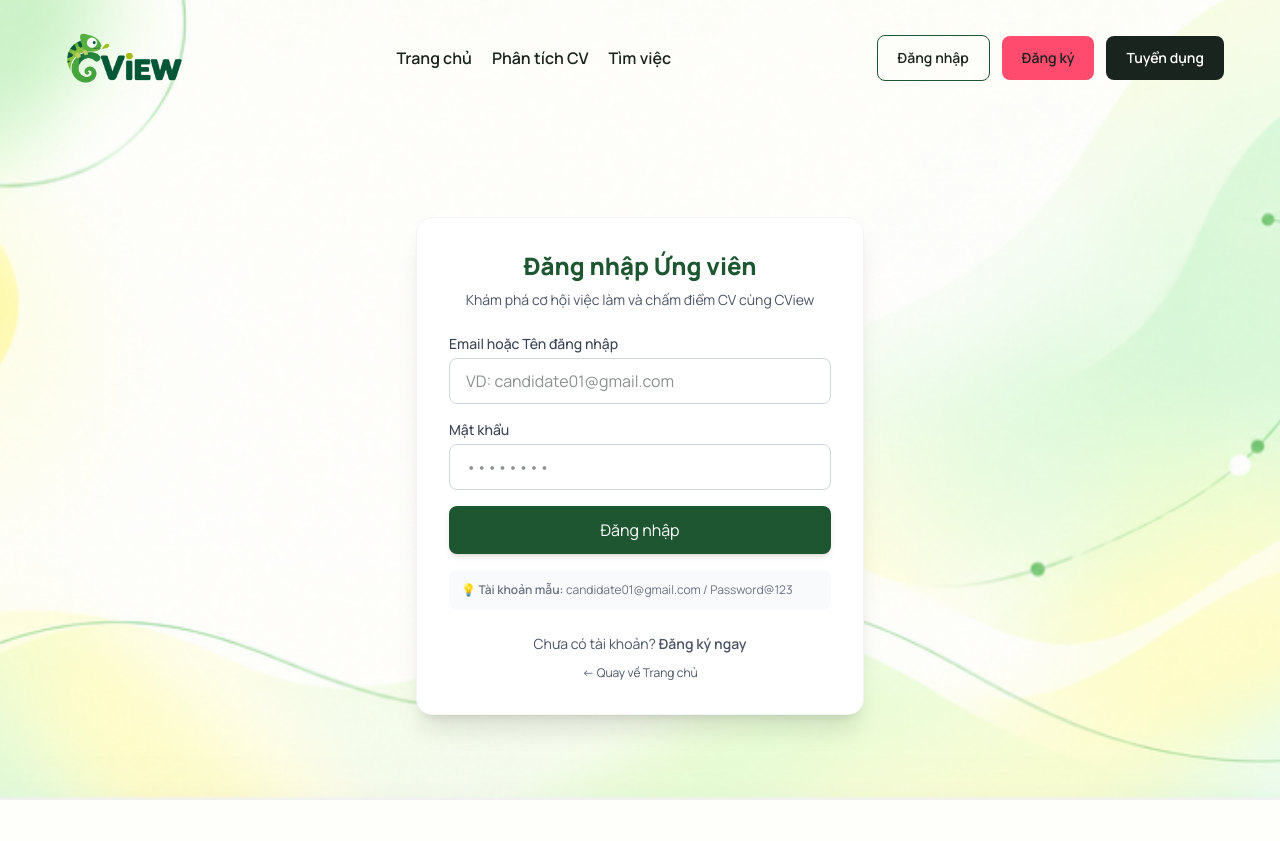
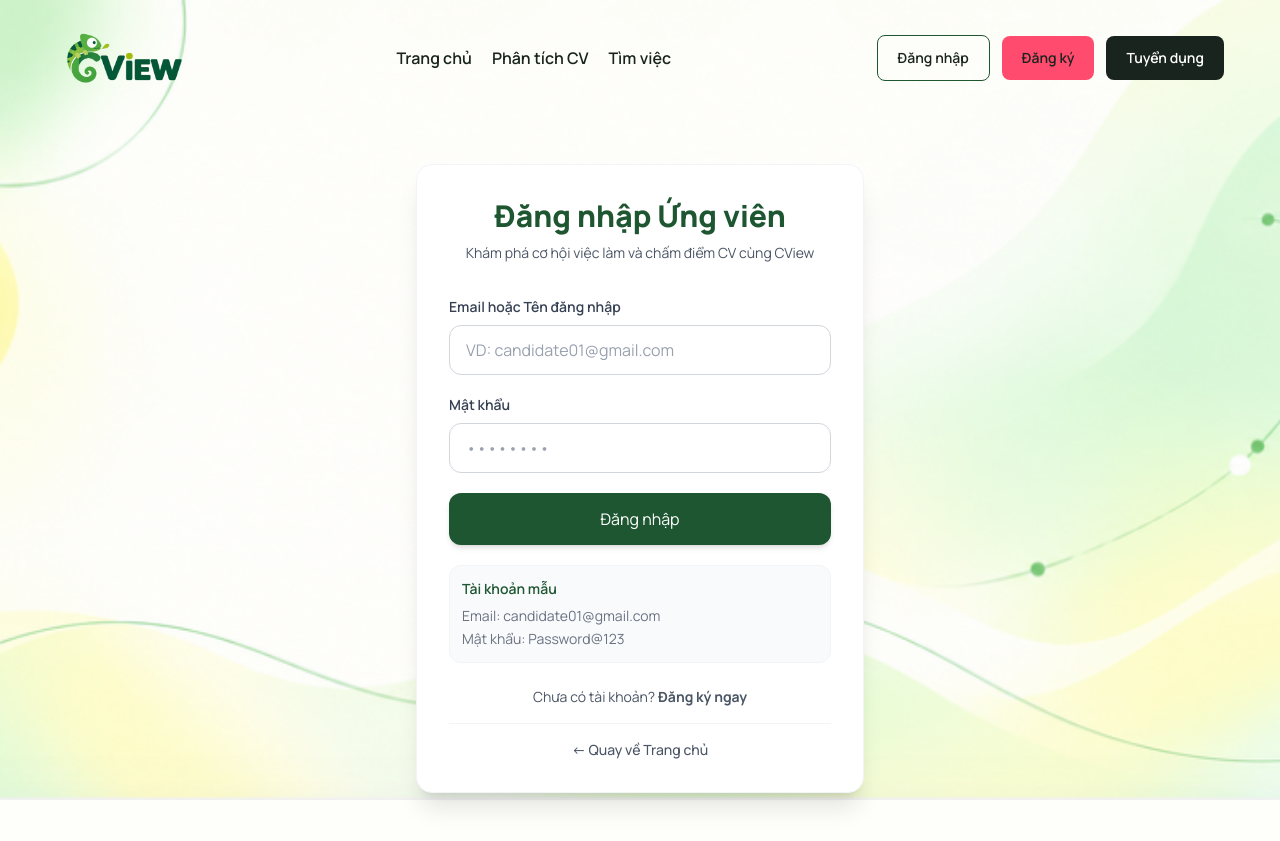
Before and after one commit to uyennbu/CView, a React (Vite) app in the folder frontend/: page /login in a window 1280 px wide. Before the commit the page ends 816 px from the top, so only its background shows below. Built offline with nearby package versions, Linux system fonts and the light colour scheme; no server answers.

Commit message:
[Tran Tien Dat] style(auth): Tối ưu giao diện đăng nhập và đăng ký ứng viên

```diff
--- a/frontend/src/pages/LoginPage.jsx
+++ b/frontend/src/pages/LoginPage.jsx
@@ -1,3 +1,4 @@
+
 import { useState } from 'react'
 import { Link, useNavigate } from 'react-router-dom'
 import { useAuth } from '../context/AuthContext'
@@ -30,84 +31,130 @@ export default function LoginPage() {
       alert('Đăng nhập thành công!')
       navigate('/')
     } catch (err) {
-      setError(err.message || 'Đăng nhập không thành công. Vui lòng kiểm tra lại thông tin.')
+      setError(
+        err.message ||
+          'Đăng nhập không thành công. Vui lòng kiểm tra lại thông tin.'
+      )
     } finally {
       setLoading(false)
     }
   }
 
   return (
-    <div className="flex min-h-[calc(100vh-100px)] items-center justify-center px-4 py-12">
-      <div className="w-full max-w-md rounded-2xl bg-white p-8 shadow-xl border border-gray-100">
-        <div className="mb-6 text-center">
-          <h2 className="text-2xl font-bold text-[#1E5631]">Đăng nhập Ứng viên</h2>
-          <p className="mt-2 text-sm text-gray-600">
+    <main className="flex min-h-[calc(100svh-100px)] w-full items-center justify-center px-4 py-8 sm:px-6 sm:py-12">
+      <div className="w-full max-w-md rounded-2xl border border-gray-100 bg-white p-5 shadow-xl sm:p-8">
+        {/* Tiêu đề */}
+        <div className="mb-6 text-center sm:mb-8">
+          <h1 className="text-2xl font-extrabold leading-tight text-[#1E5631] sm:text-3xl">
+            Đăng nhập Ứng viên
+          </h1>
+
+          <p className="mx-auto mt-2 max-w-xs text-sm leading-relaxed text-gray-600 sm:max-w-none">
             Khám phá cơ hội việc làm và chấm điểm CV cùng CView
           </p>
         </div>
 
+        {/* Thông báo lỗi */}
         {error && (
-          <div className="mb-4 rounded-lg bg-red-50 p-3 text-sm text-red-700 border border-red-200">
+          <div
+            role="alert"
+            className="mb-5 break-words rounded-xl border border-red-200 bg-red-50 p-3 text-sm leading-relaxed text-red-700"
+          >
             {error}
           </div>
         )}
 
-        <form onSubmit={handleSubmit} className="space-y-4">
-          <div>
-            <label className="block text-sm font-medium text-gray-700 mb-1">
+        {/* Form đăng nhập */}
+        <form onSubmit={handleSubmit} className="space-y-5">
+          {/* Email hoặc tên đăng nhập */}
+          <div className="min-w-0">
+            <label
+              htmlFor="usernameOrEmail"
+              className="mb-2 block text-sm font-semibold text-gray-700"
+            >
               Email hoặc Tên đăng nhập
             </label>
+
             <input
+              id="usernameOrEmail"
               type="text"
               required
+              autoComplete="username"
               value={usernameOrEmail}
               onChange={(e) => setUsernameOrEmail(e.target.value)}
               placeholder="VD: candidate01@gmail.com"
-              className="w-full rounded-lg border border-gray-300 px-4 py-2.5 text-sm focus:border-[#4CAF50] focus:outline-none focus:ring-2 focus:ring-[#4CAF50]/20"
+              className="w-full min-w-0 rounded-xl border border-gray-300 bg-white px-4 py-3 text-sm outline-none transition placeholder:text-gray-400 focus:border-[#4CAF50] focus:ring-2 focus:ring-[#4CAF50]/20"
             />
           </div>
 
-          <div>
-            <label className="block text-sm font-medium text-gray-700 mb-1">
+          {/* Mật khẩu */}
+          <div className="min-w-0">
+            <label
+              htmlFor="password"
+              className="mb-2 block text-sm font-semibold text-gray-700"
+            >
               Mật khẩu
             </label>
+
             <input
+              id="password"
               type="password"
               required
+              autoComplete="current-password"
               value={password}
               onChange={(e) => setPassword(e.target.value)}
               placeholder="••••••••"
-              className="w-full rounded-lg border border-gray-300 px-4 py-2.5 text-sm focus:border-[#4CAF50] focus:outline-none focus:ring-2 focus:ring-[#4CAF50]/20"
+              className="w-full min-w-0 rounded-xl border border-gray-300 bg-white px-4 py-3 text-sm outline-none transition placeholder:text-gray-400 focus:border-[#4CAF50] focus:ring-2 focus:ring-[#4CAF50]/20"
             />
           </div>
 
+          {/* Nút đăng nhập */}
           <button
             type="submit"
             disabled={loading}
-            className="w-full rounded-lg bg-[#1E5631] py-3 text-sm font-semibold text-white shadow-md transition-all hover:bg-[#2b7a46] disabled:opacity-50"
+            className="w-full rounded-xl bg-[#1E5631] px-4 py-3.5 text-sm font-bold text-white shadow-md transition-all hover:bg-[#2b7a46] active:scale-[0.99] disabled:cursor-not-allowed disabled:opacity-50"
           >
             {loading ? 'Đang xử lý...' : 'Đăng nhập'}
           </button>
         </form>
 
-        <div className="mt-4 rounded-lg bg-gray-50 p-3 text-xs text-gray-500">
-          💡 <span className="font-semibold">Tài khoản mẫu:</span> candidate01@gmail.com / Password@123
+        {/* Tài khoản mẫu */}
+        <div className="mt-5 rounded-xl border border-gray-100 bg-gray-50 p-3 text-xs leading-relaxed text-gray-500 sm:text-sm">
+          <p className="font-semibold text-[#1E5631]">
+            Tài khoản mẫu
+          </p>
+
+          <p className="mt-1 break-all">
+            Email: candidate01@gmail.com
+          </p>
+
+          <p className="break-all">
+            Mật khẩu: Password@123
+          </p>
         </div>
 
-        <div className="mt-6 text-center text-sm text-gray-600 space-y-2">
+        {/* Điều hướng */}
+        <div className="mt-6 space-y-4 text-center text-sm text-gray-600">
           <p>
             Chưa có tài khoản?{' '}
-            <Link to="/register" className="font-semibold text-[#FF4B6E] hover:underline">
+            <Link
+              to="/register"
+              className="font-bold text-[#FF4B6E] transition hover:underline"
+            >
               Đăng ký ngay
             </Link>
           </p>
-          <p>
-            <Link to="/" className="text-gray-500 hover:text-[#1E5631] text-xs">
+
+          <div className="border-t border-gray-100 pt-4">
+            <Link
+              to="/"
+              className="inline-block text-xs font-medium text-gray-500 transition hover:text-[#1E5631] sm:text-sm"
+            >
               ← Quay về Trang chủ
             </Link>
-          </p>
+          </div>
         </div>
       </div>
-    </div>
+    </main>
   )
 }
--- a/frontend/src/pages/RegisterPage.jsx
+++ b/frontend/src/pages/RegisterPage.jsx
@@ -1,3 +1,4 @@
+
 import { useState } from 'react'
 import { Link, useNavigate } from 'react-router-dom'
 import { apiRequest } from '../services/api'
@@ -16,8 +17,12 @@ export default function RegisterPage() {
   // Tự động gợi ý username từ phần đầu email nếu người dùng chưa nhập
   const handleEmailChange = (val) => {
     setEmail(val)
+
     if (!username && val.includes('@')) {
-      const suggested = val.split('@')[0].replace(/[^a-zA-Z0-9_]/g, '')
+      const suggested = val
+        .split('@')[0]
+        .replace(/[^a-zA-Z0-9_]/g, '')
+
       if (suggested.length >= 3) {
         setUsername(suggested)
       }
@@ -30,7 +35,9 @@ export default function RegisterPage() {
     setSuccess('')
     setLoading(true)
 
-    const finalUsername = username.trim() || email.split('@')[0].replace(/[^a-zA-Z0-9_]/g, '')
+    const finalUsername =
+      username.trim() ||
+      email.split('@')[0].replace(/[^a-zA-Z0-9_]/g, '')
 
     try {
       await apiRequest('/auth/candidate/register', {
@@ -46,115 +53,172 @@ export default function RegisterPage() {
       alert('Đăng ký thành công!')
       navigate('/login')
     } catch (err) {
-      setError(err.message || 'Đăng ký không thành công. Vui lòng kiểm tra lại thông tin.')
+      setError(
+        err.message ||
+          'Đăng ký không thành công. Vui lòng kiểm tra lại thông tin.'
+      )
     } finally {
       setLoading(false)
     }
   }
 
+  const inputClass =
+    'w-full min-w-0 rounded-xl border border-gray-300 bg-white px-4 py-3 text-sm outline-none transition placeholder:text-gray-400 focus:border-[#4CAF50] focus:ring-2 focus:ring-[#4CAF50]/20'
+
+  const labelClass =
+    'mb-2 block text-sm font-semibold text-gray-700'
+
   return (
-    <div className="flex min-h-[calc(100vh-100px)] items-center justify-center px-4 py-12">
-      <div className="w-full max-w-md rounded-2xl bg-white p-8 shadow-xl border border-gray-100">
-        <div className="mb-6 text-center">
-          <h2 className="text-2xl font-bold text-[#1E5631]">Đăng ký Ứng viên</h2>
-          <p className="mt-2 text-sm text-gray-600">
+    <main className="flex min-h-[calc(100svh-100px)] w-full items-center justify-center px-4 py-8 sm:px-6 sm:py-12">
+      <div className="w-full max-w-md rounded-2xl border border-gray-100 bg-white p-5 shadow-xl sm:p-8">
+
+        {/* Tiêu đề */}
+        <div className="mb-6 text-center sm:mb-8">
+          <h1 className="text-2xl font-extrabold leading-tight text-[#1E5631] sm:text-3xl">
+            Đăng ký Ứng viên
+          </h1>
+
+          <p className="mx-auto mt-2 max-w-xs text-sm leading-relaxed text-gray-600 sm:max-w-none">
             Tạo tài khoản để bắt đầu chấm điểm CV và nhận gợi ý việc làm
           </p>
         </div>
 
+        {/* Thông báo lỗi */}
         {error && (
-          <div className="mb-4 rounded-lg bg-red-50 p-3 text-sm text-red-700 border border-red-200">
+          <div
+            role="alert"
+            className="mb-5 break-words rounded-xl border border-red-200 bg-red-50 p-3 text-sm leading-relaxed text-red-700"
+          >
             {error}
           </div>
         )}
 
+        {/* Thông báo thành công */}
         {success && (
-          <div className="mb-4 rounded-lg bg-green-50 p-3 text-sm text-green-700 border border-green-200">
+          <div
+            role="status"
+            className="mb-5 break-words rounded-xl border border-green-200 bg-green-50 p-3 text-sm leading-relaxed text-green-700"
+          >
             {success}
           </div>
         )}
 
-        <form onSubmit={handleSubmit} className="space-y-4">
-          <div>
-            <label className="block text-sm font-medium text-gray-700 mb-1">
+        {/* Form đăng ký */}
+        <form onSubmit={handleSubmit} className="space-y-5">
+
+          {/* Họ và tên */}
+          <div className="min-w-0">
+            <label htmlFor="fullName" className={labelClass}>
               Họ và tên
             </label>
+
             <input
+              id="fullName"
               type="text"
               required
+              autoComplete="name"
               value={fullName}
               onChange={(e) => setFullName(e.target.value)}
               placeholder="VD: Nguyễn Văn An"
-              className="w-full rounded-lg border border-gray-300 px-4 py-2.5 text-sm focus:border-[#4CAF50] focus:outline-none focus:ring-2 focus:ring-[#4CAF50]/20"
+              className={inputClass}
             />
           </div>
 
-          <div>
-            <label className="block text-sm font-medium text-gray-700 mb-1">
+          {/* Email */}
+          <div className="min-w-0">
+            <label htmlFor="email" className={labelClass}>
               Địa chỉ Email
             </label>
+
             <input
+              id="email"
               type="email"
               required
+              autoComplete="email"
               value={email}
               onChange={(e) => handleEmailChange(e.target.value)}
               placeholder="VD: nguyenvana@gmail.com"
-              className="w-full rounded-lg border border-gray-300 px-4 py-2.5 text-sm focus:border-[#4CAF50] focus:outline-none focus:ring-2 focus:ring-[#4CAF50]/20"
+              className={inputClass}
             />
           </div>
 
-          <div>
-            <label className="block text-sm font-medium text-gray-700 mb-1">
-              Tên đăng nhập <span className="text-xs text-gray-400 font-normal">(từ 3 ký tự)</span>
+          {/* Tên đăng nhập */}
+          <div className="min-w-0">
+            <label htmlFor="username" className={labelClass}>
+              Tên đăng nhập{' '}
+              <span className="text-xs font-normal text-gray-400">
+                (từ 3 ký tự)
+              </span>
             </label>
+
             <input
+              id="username"
               type="text"
               required
+              minLength={3}
+              autoComplete="username"
               value={username}
               onChange={(e) => setUsername(e.target.value)}
               placeholder="VD: nguyenvana"
-              className="w-full rounded-lg border border-gray-300 px-4 py-2.5 text-sm focus:border-[#4CAF50] focus:outline-none focus:ring-2 focus:ring-[#4CAF50]/20"
+              className={inputClass}
             />
           </div>
 
-          <div>
-            <label className="block text-sm font-medium text-gray-700 mb-1">
-              Mật khẩu <span className="text-xs text-gray-400 font-normal">(tối thiểu 6 ký tự)</span>
+          {/* Mật khẩu */}
+          <div className="min-w-0">
+            <label htmlFor="password" className={labelClass}>
+              Mật khẩu{' '}
+              <span className="text-xs font-normal text-gray-400">
+                (tối thiểu 6 ký tự)
+              </span>
             </label>
+
             <input
+              id="password"
               type="password"
               required
               minLength={6}
+              autoComplete="new-password"
               value={password}
               onChange={(e) => setPassword(e.target.value)}
               placeholder="••••••••"
-              className="w-full rounded-lg border border-gray-300 px-4 py-2.5 text-sm focus:border-[#4CAF50] focus:outline-none focus:ring-2 focus:ring-[#4CAF50]/20"
+              className={inputClass}
             />
           </div>
 
+          {/* Nút đăng ký */}
           <button
             type="submit"
             disabled={loading}
-            className="w-full rounded-lg bg-[#FF4B6E] py-3 text-sm font-semibold text-white shadow-md transition-all hover:bg-[#ed3d60] disabled:opacity-50"
+            className="w-full rounded-xl bg-[#FF4B6E] px-4 py-3.5 text-sm font-bold text-white shadow-md transition-all hover:bg-[#ed3d60] active:scale-[0.99] disabled:cursor-not-allowed disabled:opacity-50"
           >
             {loading ? 'Đang khởi tạo tài khoản...' : 'Đăng ký ngay'}
           </button>
         </form>
 
-        <div className="mt-6 text-center text-sm text-gray-600 space-y-2">
+        {/* Điều hướng */}
+        <div className="mt-6 space-y-4 text-center text-sm text-gray-600">
           <p>
             Đã có tài khoản?{' '}
-            <Link to="/login" className="font-semibold text-[#1E5631] hover:underline">
+            <Link
+              to="/login"
+              className="font-bold text-[#1E5631] transition hover:underline"
+            >
               Đăng nhập
             </Link>
           </p>
-          <p>
-            <Link to="/" className="text-gray-500 hover:text-[#1E5631] text-xs">
+
+          <div className="border-t border-gray-100 pt-4">
+            <Link
+              to="/"
+              className="inline-block text-xs font-medium text-gray-500 transition hover:text-[#1E5631] sm:text-sm"
+            >
               ← Quay về Trang chủ
             </Link>
-          </p>
+          </div>
         </div>
+
       </div>
-    </div>
+    </main>
   )
 }
```
